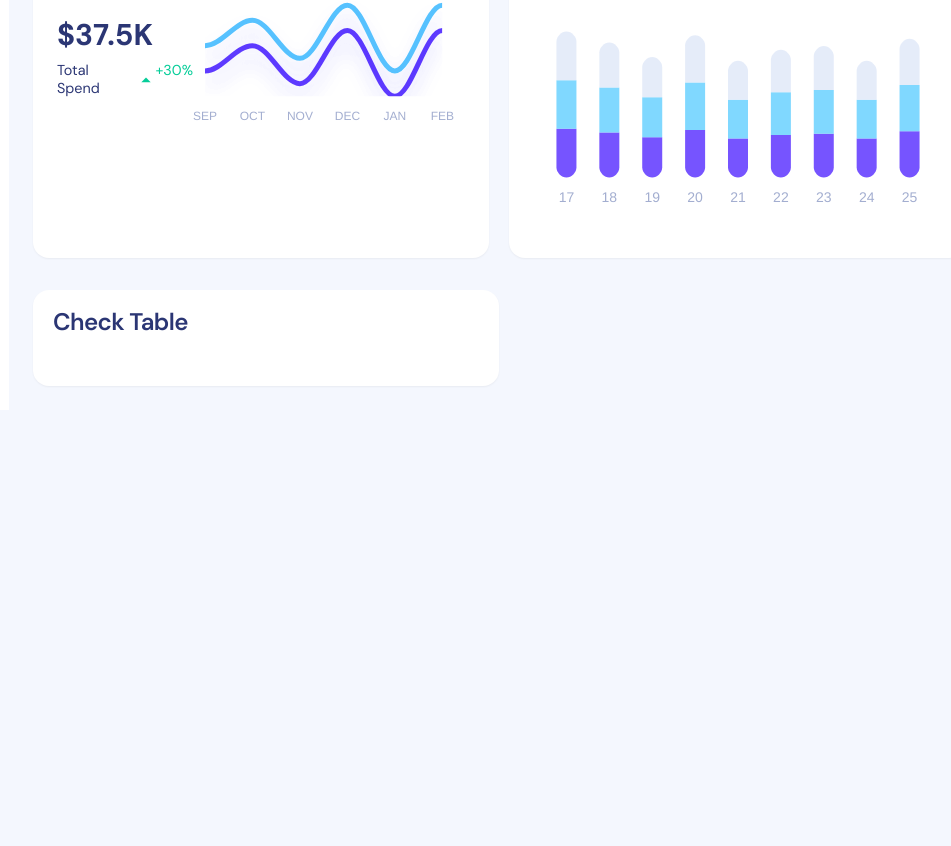
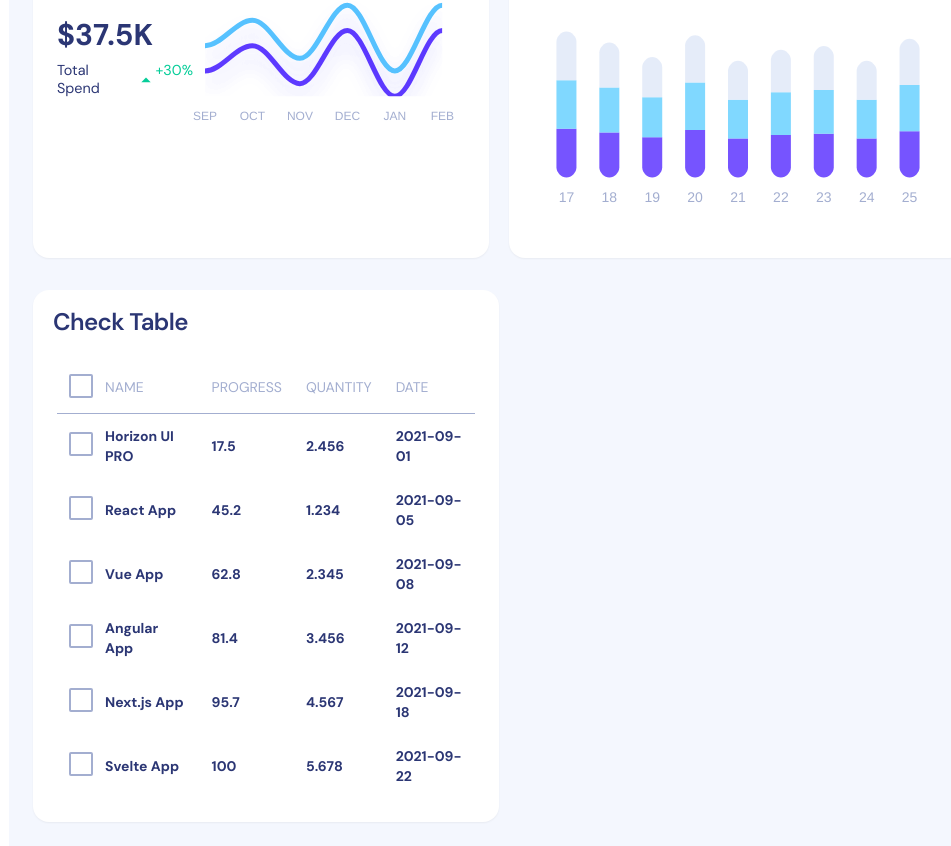
Before and after one commit to mohbadreldeen/horizon-ui, a Next.js app: page / in a window 1280 px wide. Shown: the part 645-1491 px from the top of the page, without its empty margins (291-1242 px from the left). Before the commit the page ends 1055 px from the top, so only its background shows below. Built offline with nearby package versions, Linux system fonts and the light colour scheme.

Commit message:
Add check table compoent

```diff
--- a/app/(root)/page.tsx
+++ b/app/(root)/page.tsx
@@ -14,7 +14,59 @@ import { Calendar, ChartNoAxesColumn } from 'lucide-react'
 
 import { Button } from '@/components/ui/button'
 
-function Home() {
+import { CheckData, columns } from '@/components/PaymentsTable/Columns'
+import { DataTable } from '@/components/PaymentsTable/DataTable'
+
+async function getData(): Promise<CheckData[]> {
+    // Fetch data from your API here.
+    return [
+        {
+            id: '728ed52f',
+            name: 'Horizon UI PRO',
+            progress: 17.5,
+            quantity: 2.456,
+            date: '2021-09-01',
+        },
+        {
+            id: '9a8b7c6d',
+            name: 'React App',
+            progress: 45.2,
+            quantity: 1.234,
+            date: '2021-09-05',
+        },
+        {
+            id: '3e4f5g6h',
+            name: 'Vue App',
+            progress: 62.8,
+            quantity: 2.345,
+            date: '2021-09-08',
+        },
+        {
+            id: '7i8j9k0l',
+            name: 'Angular App',
+            progress: 81.4,
+            quantity: 3.456,
+            date: '2021-09-12',
+        },
+        {
+            id: 'm1n2o3p4',
+            name: 'Next.js App',
+            progress: 95.7,
+            quantity: 4.567,
+            date: '2021-09-18',
+        },
+        {
+            id: 'q5r6s7t8',
+            name: 'Svelte App',
+            progress: 100,
+            quantity: 5.678,
+            date: '2021-09-22',
+        },
+    ]
+}
+
+async function Home() {
+    const data = await getData()
     return (
         <div className="p-6 pt-10">
             <PageHeader />
@@ -66,7 +118,9 @@ function Home() {
                     <CardHeader className="flex flex-row justify-between p-5">
                         <CardTitle>Check Table</CardTitle>
                     </CardHeader>
-                    <CardContent className="flex items-center"></CardContent>
+                    <CardContent className="flex items-center">
+                        <DataTable columns={columns} data={data} />
+                    </CardContent>
                 </Card>
             </div>
         </div>
--- /dev/null
+++ b/components/PaymentsTable/Columns.tsx
@@ -0,0 +1,43 @@
+'use client'
+import { ColumnDef } from '@tanstack/react-table'
+import { Checkbox } from '@/components/ui/checkbox'
+
+export type CheckData = {
+    id: string
+    quantity: number
+    name: string
+    progress: number
+    date: string
+}
+
+export const columns: ColumnDef<CheckData>[] = [
+    {
+        id: 'select',
+        header: ({ table }) => (
+            <Checkbox
+                checked={table.getIsAllPageRowsSelected() || (table.getIsSomePageRowsSelected() && 'indeterminate')}
+                onCheckedChange={(value) => table.toggleAllPageRowsSelected(!!value)}
+                aria-label="Select all"
+            />
+        ),
+        cell: ({ row }) => <Checkbox checked={row.getIsSelected()} onCheckedChange={(value) => row.toggleSelected(!!value)} aria-label="Select row" />,
+        enableSorting: false,
+        enableHiding: false,
+    },
+    {
+        accessorKey: 'name',
+        header: 'Name',
+    },
+    {
+        accessorKey: 'progress',
+        header: 'Progress',
+    },
+    {
+        accessorKey: 'quantity',
+        header: 'Quantity',
+    },
+    {
+        accessorKey: 'date',
+        header: 'Date',
+    },
+]
--- /dev/null
+++ b/components/PaymentsTable/DataTable.tsx
@@ -0,0 +1,58 @@
+'use client'
+
+import { ColumnDef, flexRender, getCoreRowModel, useReactTable } from '@tanstack/react-table'
+
+import { Table, TableBody, TableCell, TableHead, TableHeader, TableRow } from '@/components/ui/table'
+
+interface DataTableProps<TData, TValue> {
+    columns: ColumnDef<TData, TValue>[]
+    data: TData[]
+}
+
+export function DataTable<TData, TValue>({ columns, data }: DataTableProps<TData, TValue>) {
+    const table = useReactTable({
+        data,
+        columns,
+        getCoreRowModel: getCoreRowModel(),
+    })
+
+    return (
+        <div className="rounded-md w-full">
+            <Table>
+                <TableHeader>
+                    {table.getHeaderGroups().map((headerGroup) => (
+                        <TableRow key={headerGroup.id} className="border-y-textSecondary-100">
+                            {headerGroup.headers.map((header) => {
+                                console.log(header)
+                                return (
+                                    <TableHead className=" text-textSecondary uppercase font-normal p-3" key={header.id}>
+                                        {header.isPlaceholder ? null : flexRender(header.column.columnDef.header, header.getContext())}
+                                    </TableHead>
+                                )
+                            })}
+                        </TableRow>
+                    ))}
+                </TableHeader>
+                <TableBody>
+                    {table.getRowModel().rows?.length ? (
+                        table.getRowModel().rows.map((row) => (
+                            <TableRow className="border-0" key={row.id} data-state={row.getIsSelected() && 'selected'}>
+                                {row.getVisibleCells().map((cell) => (
+                                    <TableCell className="font-bold p-3" key={cell.id}>
+                                        {flexRender(cell.column.columnDef.cell, cell.getContext())}
+                                    </TableCell>
+                                ))}
+                            </TableRow>
+                        ))
+                    ) : (
+                        <TableRow>
+                            <TableCell colSpan={columns.length} className="h-24 text-center">
+                                No results.
+                            </TableCell>
+                        </TableRow>
+                    )}
+                </TableBody>
+            </Table>
+        </div>
+    )
+}
--- /dev/null
+++ b/components/ui/checkbox.tsx
@@ -0,0 +1,25 @@
+'use client'
+
+import * as React from 'react'
+import * as CheckboxPrimitive from '@radix-ui/react-checkbox'
+import { Check } from 'lucide-react'
+
+import { cn } from '@/lib/utils'
+
+const Checkbox = React.forwardRef<React.ElementRef<typeof CheckboxPrimitive.Root>, React.ComponentPropsWithoutRef<typeof CheckboxPrimitive.Root>>(({ className, ...props }, ref) => (
+    <CheckboxPrimitive.Root
+        ref={ref}
+        className={cn(
+            'peer h-6 w-6 shrink-0 rounded-sm border-2 data-[state=checked]:border-transparent font-bold border-textSecondary-100 ring-offset-background focus-visible:outline-none focus-visible:ring-2 focus-visible:ring-ring focus-visible:ring-offset-2 disabled:cursor-not-allowed disabled:opacity-50 data-[state=checked]:bg-colorPrimary data-[state=checked]:text-white',
+            className
+        )}
+        {...props}
+    >
+        <CheckboxPrimitive.Indicator className={cn('flex items-center justify-center text-current')}>
+            <Check className="h-4 w-4" />
+        </CheckboxPrimitive.Indicator>
+    </CheckboxPrimitive.Root>
+))
+Checkbox.displayName = CheckboxPrimitive.Root.displayName
+
+export { Checkbox }
--- a/package.json
+++ b/package.json
@@ -9,6 +9,7 @@
     "lint": "next lint"
   },
   "dependencies": {
+    "@radix-ui/react-checkbox": "^1.1.1",
     "@radix-ui/react-dialog": "^1.1.1",
     "@radix-ui/react-icons": "^1.3.0",
     "@radix-ui/react-slot": "^1.1.0",
```
Also changed, not shown: 1 other file (tests, documents, lock files or other folders).
